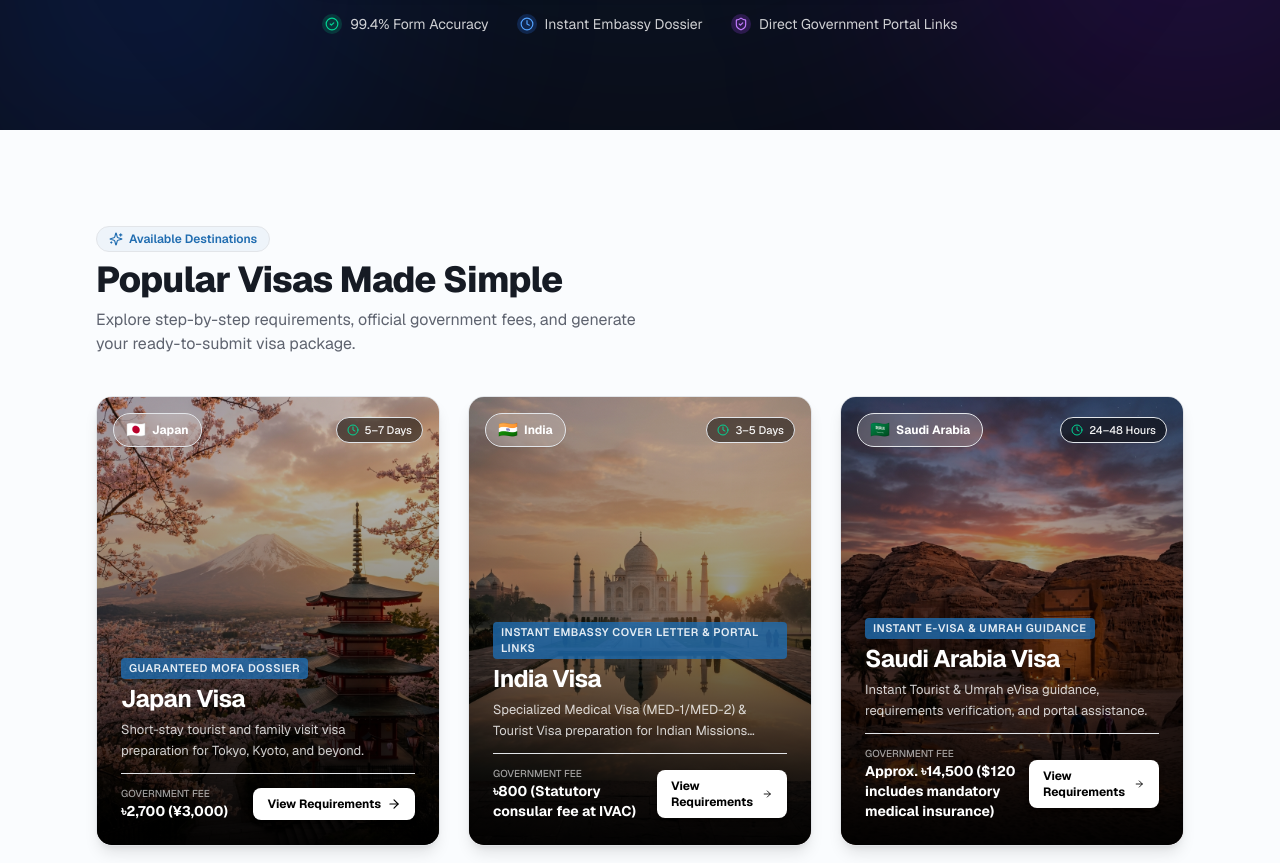
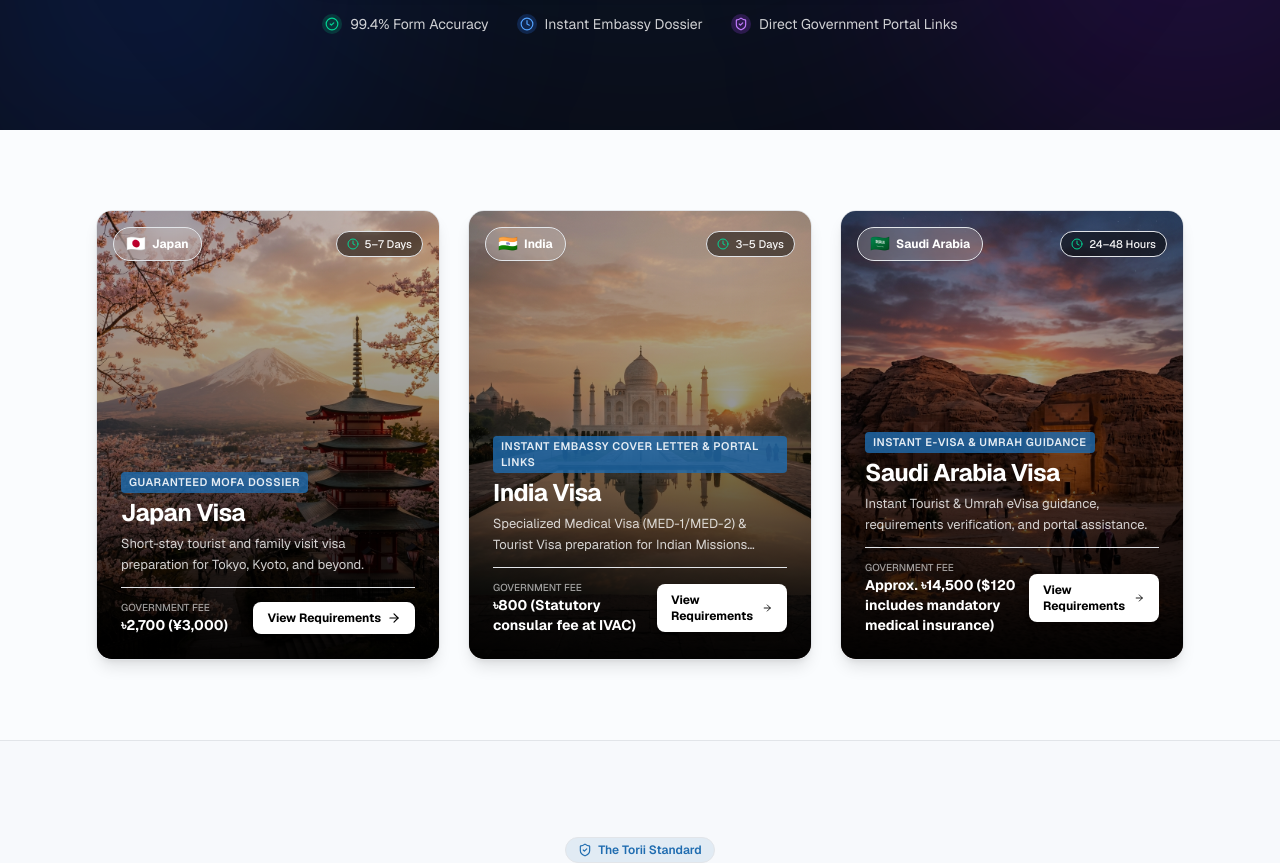
Before and after one commit to noruvalabs/torii-immegration, a Next.js app in the folder apps/web/: page / in a window 1280 px wide. Shown: the part 560-1423 px from the top of the page. Built offline with nearby package versions, Linux system fonts and the light colour scheme; no server answers.

Commit message:
feat(web): remove title and description above destination cards

```diff
--- a/apps/web/src/components/landing/destination-cards.tsx
+++ b/apps/web/src/components/landing/destination-cards.tsx
@@ -2,29 +2,13 @@
 
 import Link from "next/link";
 import Image from "next/image";
-import { ArrowRight, Clock, Shield, Sparkles } from "lucide-react";
+import { ArrowRight, Clock } from "lucide-react";
 import { POPULAR_DESTINATIONS } from "@/lib/destinations-data";
 
 export function DestinationCards() {
   return (
-    <section id="destinations" className="py-16 sm:py-20 lg:py-24 bg-background">
-      <div className="mx-auto max-w-6xl px-4 sm:px-6 lg:px-8 space-y-10">
-        {/* Section Header */}
-        <div className="flex flex-col sm:flex-row sm:items-end justify-between gap-4">
-          <div className="space-y-2">
-            <div className="inline-flex items-center gap-1.5 rounded-full border border-primary/20 bg-primary/5 px-3 py-1 text-xs font-semibold text-primary">
-              <Sparkles className="size-3.5" />
-              <span>Available Destinations</span>
-            </div>
-            <h2 className="text-2xl sm:text-3xl lg:text-4xl font-extrabold text-foreground tracking-tight">
-              Popular Visas Made Simple
-            </h2>
-            <p className="text-sm sm:text-base text-muted-foreground max-w-xl">
-              Explore step-by-step requirements, official government fees, and generate your ready-to-submit visa package.
-            </p>
-          </div>
-        </div>
-
+    <section id="destinations" className="py-12 sm:py-16 lg:py-20 bg-background">
+      <div className="mx-auto max-w-6xl px-4 sm:px-6 lg:px-8">
         {/* 3 Large Destination Cards Grid */}
         <div className="grid grid-cols-1 md:grid-cols-2 lg:grid-cols-3 gap-6 sm:gap-7">
           {POPULAR_DESTINATIONS.map((destination) => (
```
